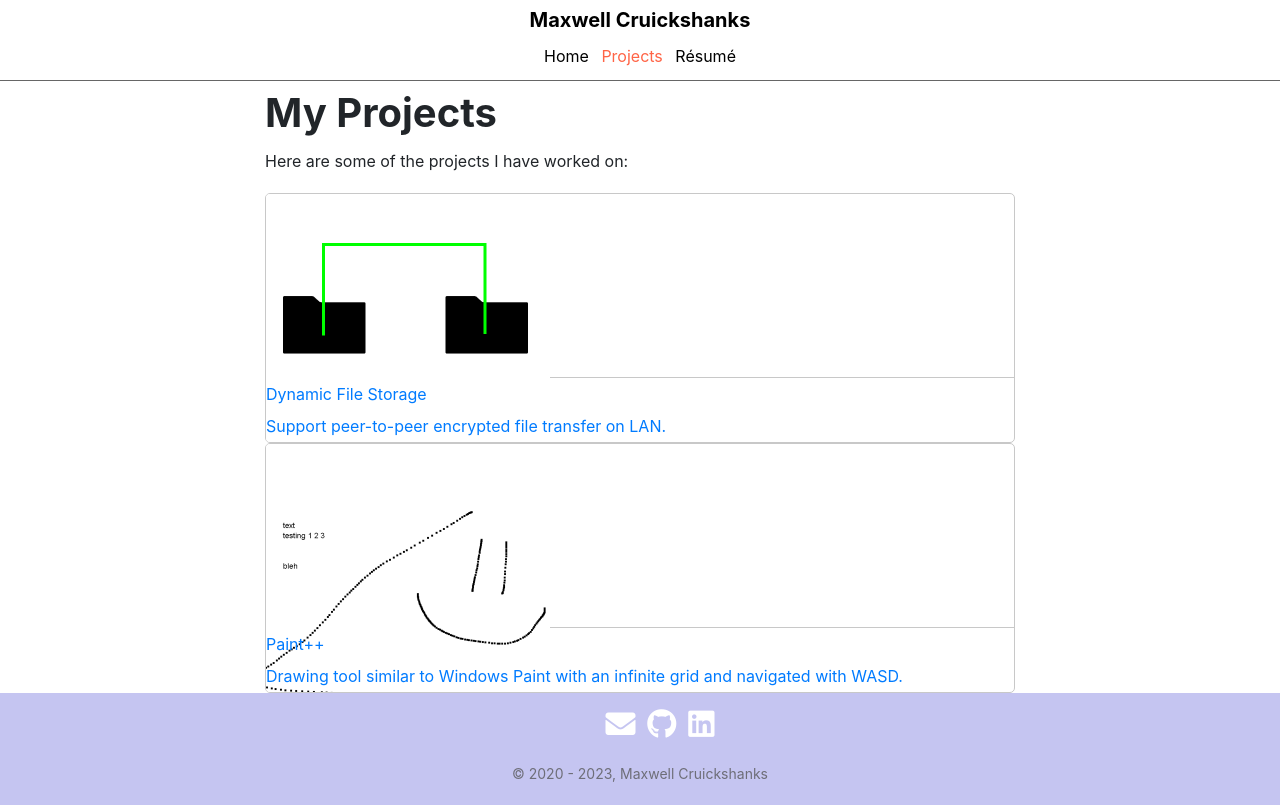
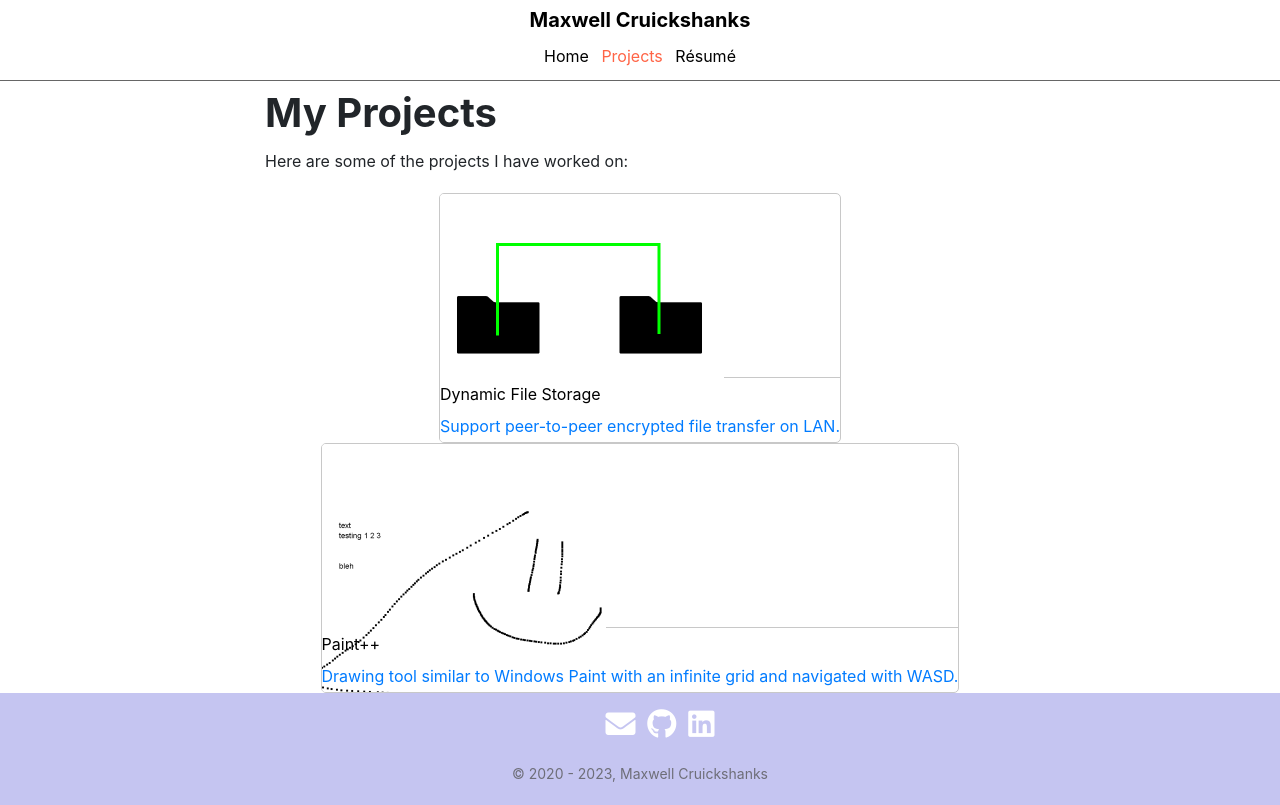
Before and after one commit to maxcruickshanks/maxcruickshanks.github.io, a plain HTML site: page projects/index.html in a window 1280 px wide. Drawn offline with nearby package versions, Linux system fonts and the light colour scheme; some icons are missing.

Commit message:
Update index.css

```diff
--- a/css/index.css
+++ b/css/index.css
@@ -165,4 +165,22 @@ html, body
 	max-height: 200px;
 	min-height: 200px;
 	border-bottom: 1px solid rgba(200, 200, 200, 100%);
+	transition: transform 0.6s;
 }
+
+.project-preview:hover
+{
+	transform:scale(1.15);
+}
+
+.project-title
+{
+	color: rgba(0, 0, 0, 100%)
+}
+
+.projects
+{
+    display: flex;
+    flex-flow: row wrap;
+    justify-content: space-around;
+}
```
